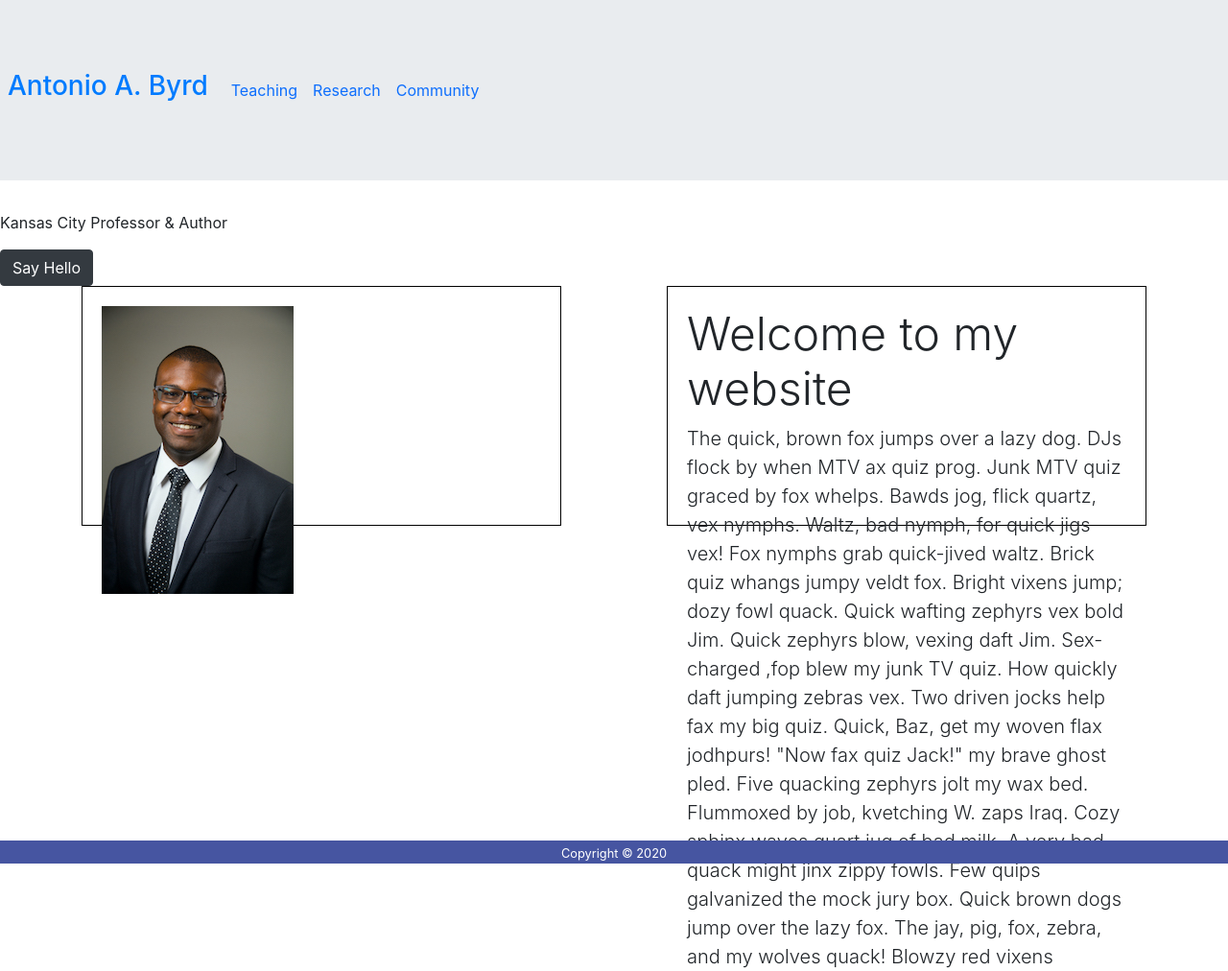
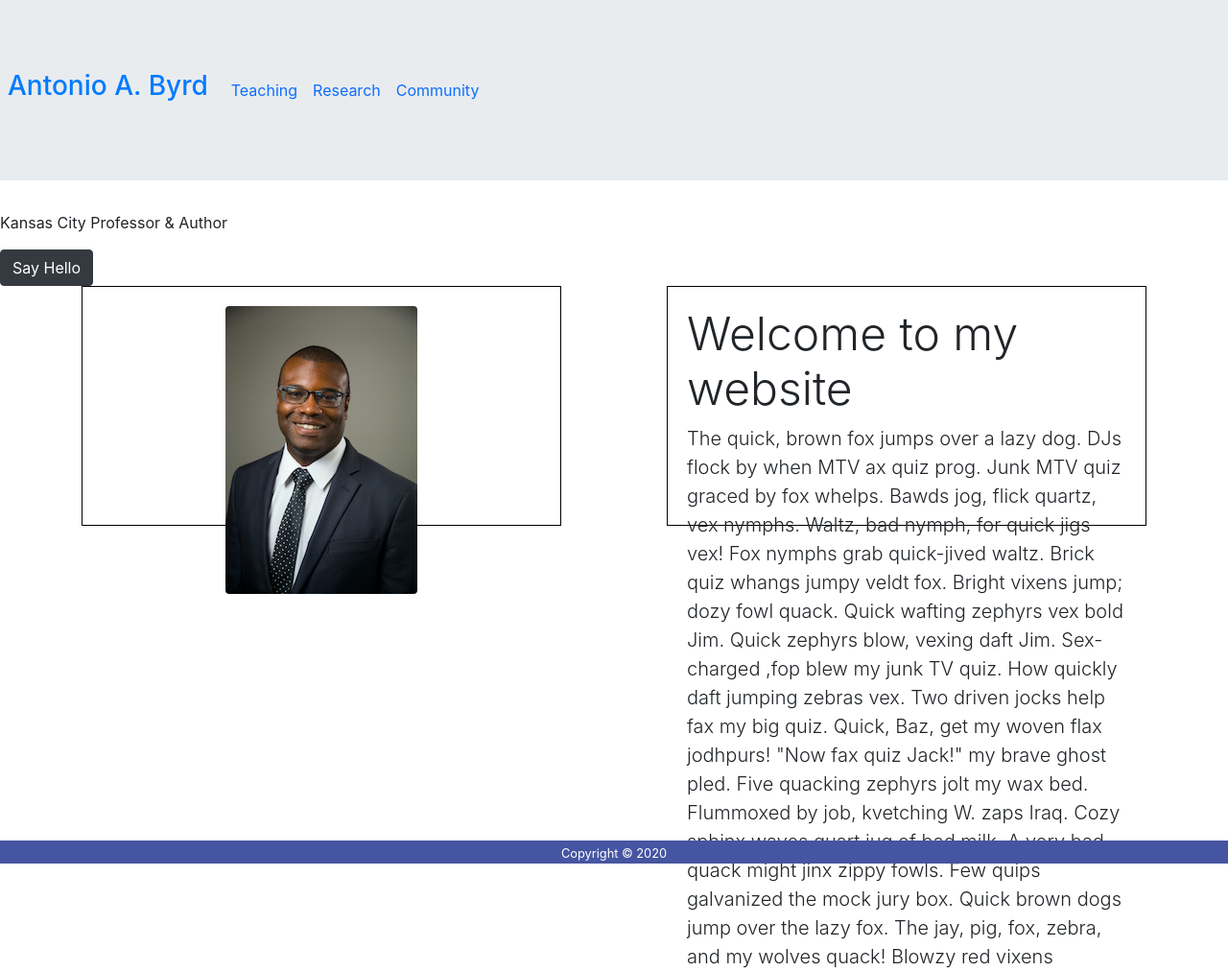
Before and after one commit to abyrd15/abyrd15.github.io, a Jekyll site: the page built from index.markdown, in a window 1280 px wide. Shown: the whole page at 96% size. Built offline with Jekyll 4.4.1, drawn with Linux system fonts in a browser that asks for light colours; nearby versions of some CDN libraries.

Commit message:
Updated class for image

```diff
--- a/_includes/home/section_welcome.html
+++ b/_includes/home/section_welcome.html
@@ -3,7 +3,7 @@
         <div class="container">
 
             <div class="float-left">
-                <img src="assets/css/images/Antonio Byrd Portrait-014-2807.jpg" class="img-fluid" alt="Image of Black man in suit">
+                <img src="assets/css/images/Antonio Byrd Portrait-014-2807.jpg" class="img-fluid rounded mx-auto d-block" alt="Image of Black man in suit">
             </div>
 
             <div class="float-right">
```
